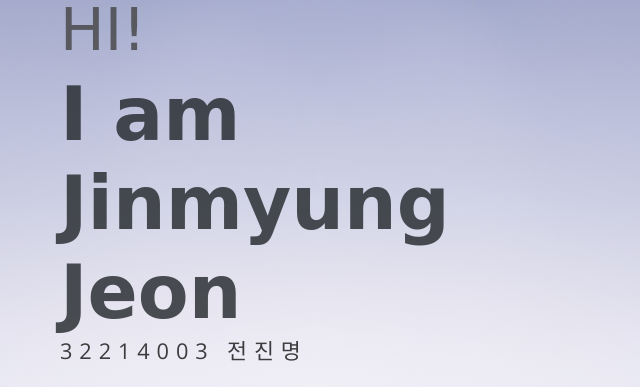
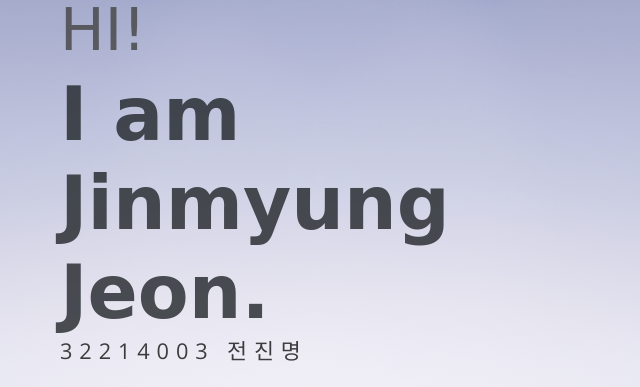
Before and after one commit to JNMYNG/Mid-Term-Project, a website: page meyawo/public_html/index.html in a window 1280 px wide. Shown: the part 188-575 px from the top of the page, 320-960 px from the left. Drawn offline with nearby package versions, Linux system fonts and the light colour scheme; a web font is replaced by a local one.

Commit message:
12 commit

```diff
--- a/meyawo/public_html/index.html
+++ b/meyawo/public_html/index.html
@@ -54,7 +54,7 @@
         <div class="header-content container">
             <h1 class="header-title">
                 <span class="up">HI!</span>
-                <span class="down">I am Jinmyung Jeon</span>
+                <span class="down">I am Jinmyung Jeon.</span>
             </h1>
             <p class="header-subtitle">32214003 전진명</p>
 
```
